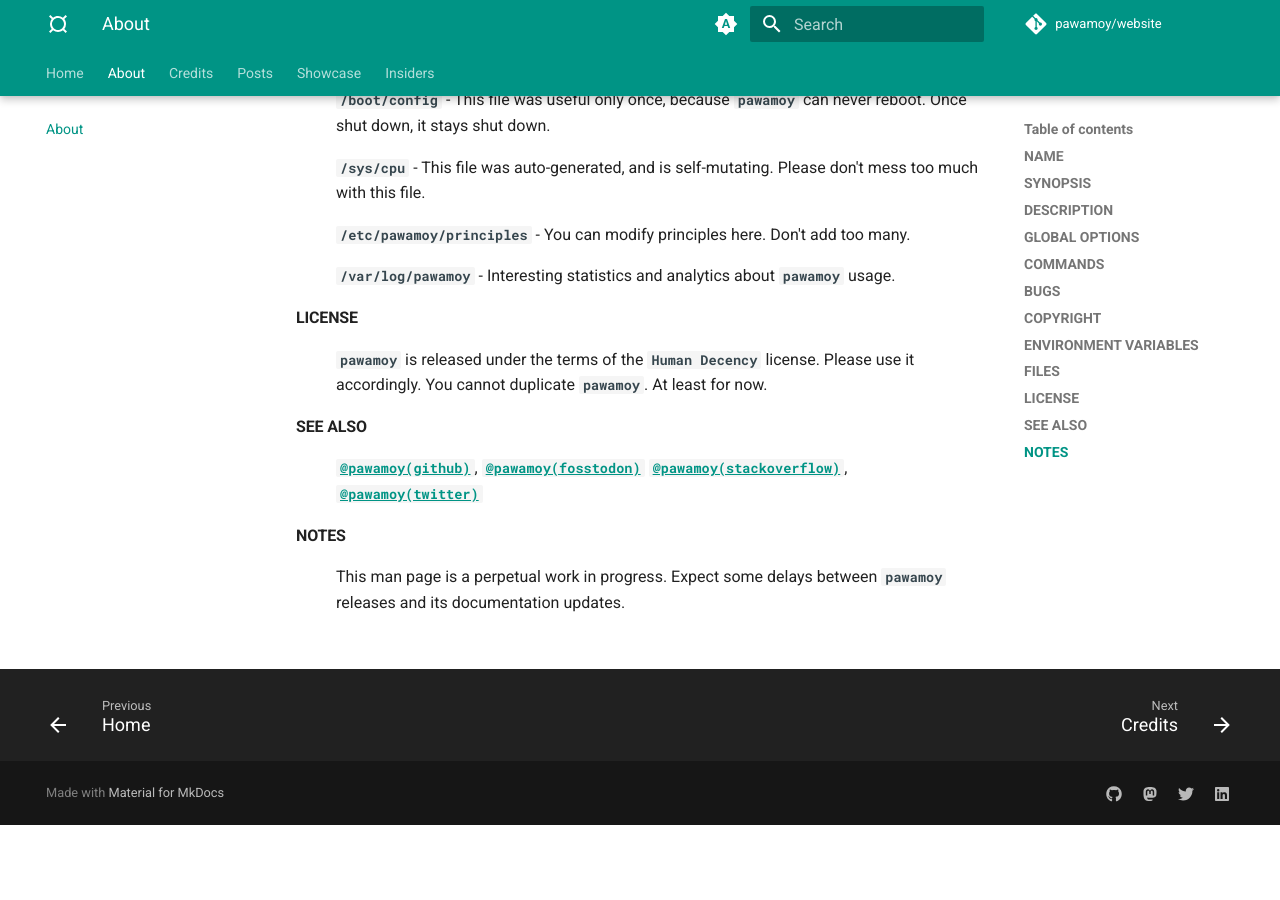
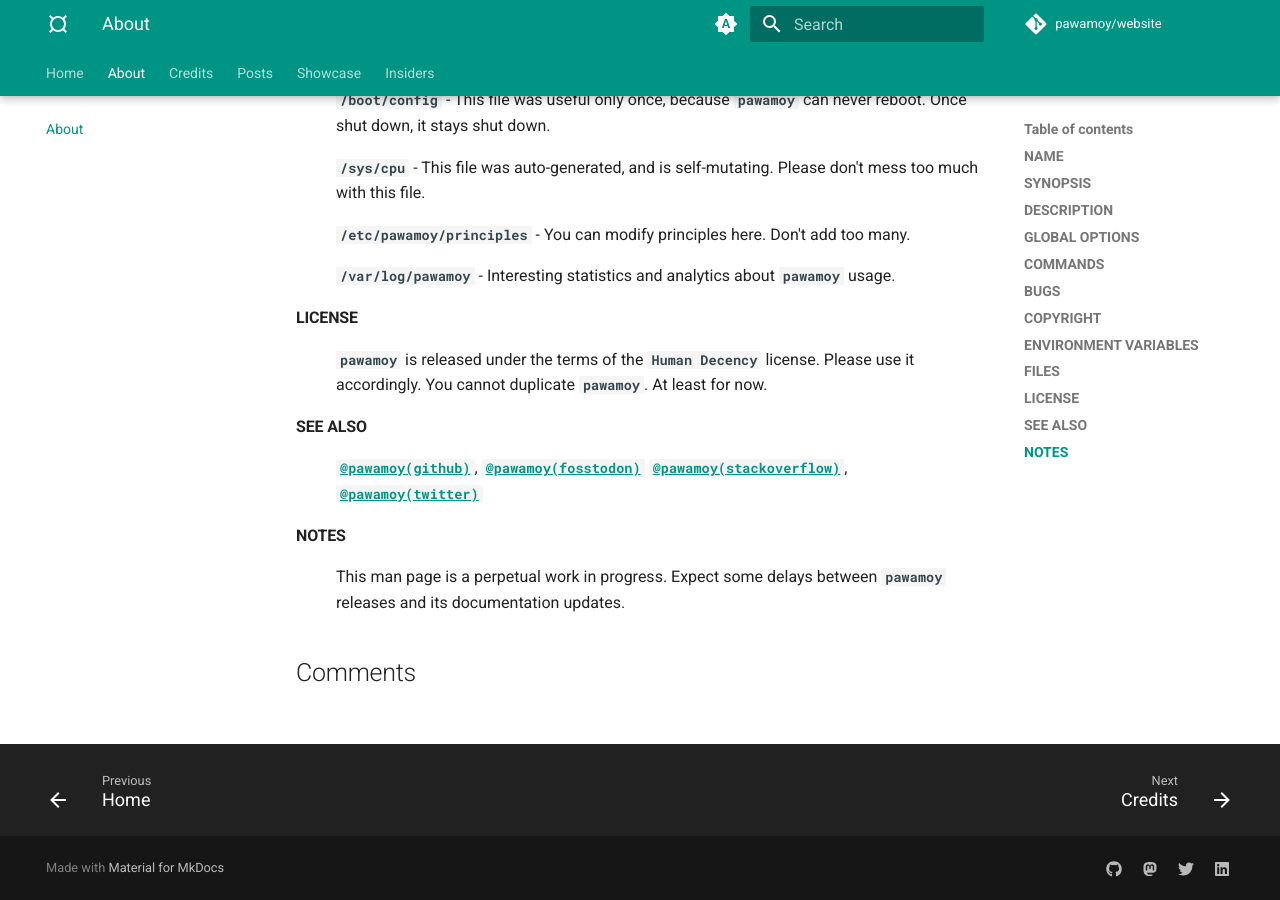
Before and after one commit to pawamoy/website, an MkDocs documentation site: the page built from docs/about.md, in a window 1280 px wide and 900 px high, scrolled down 4677 px. Built offline with MkDocs 1.6.1 and Material for MkDocs 9.7.7, drawn with Linux system fonts in a browser that asks for light colours; comment, search, counter and statistics services are not loaded; before the commit the page ends 5502 px from its top, so only the background shows below that.

Commit message:
Move Giscus section to partial template

```diff
--- /dev/null
+++ b/docs/templates/partials/comments.html
@@ -0,0 +1,57 @@
+
+<!-- Giscus -->
+<!-- https://squidfunk.github.io/mkdocs-material/setup/adding-a-comment-system/#giscus-integration -->
+{% if not page.meta.comments is false %}
+    <h2 id="__comments">{{ lang.t("meta.comments") }}</h2>
+    <script src="https://giscus.app/client.js"
+        data-repo="pawamoy/pawamoy.github.io"
+        data-repo-id="MDEwOlJlcG9zaXRvcnk1NTYxNzIxNA=="
+        data-category="General"
+        data-category-id="DIC_kwDOA1Cmvs4CPVxB"
+        data-mapping="pathname"
+        data-reactions-enabled="0"
+        data-emit-metadata="0"
+        data-input-position="bottom"
+        data-theme="preferred_color_scheme"
+        data-lang="en"
+        data-loading="lazy"
+        crossorigin="anonymous"
+        async>
+    </script>
+
+    <!-- Synchronize Giscus theme with palette -->
+    <script>
+        var giscus = document.querySelector("script[src*=giscus]")
+
+    // Set palette on initial load
+    var palette = __md_get("__palette")
+    if (palette && typeof palette.color === "object") {
+        var theme = palette.color.scheme === "slate"
+            ? "transparent_dark"
+            : "light"
+
+        // Instruct Giscus to set theme
+        giscus.setAttribute("data-theme", theme)
+    }
+
+    // Register event handlers after documented loaded
+    document.addEventListener("DOMContentLoaded", function() {
+        var ref = document.querySelector("[data-md-component=palette]")
+        ref.addEventListener("change", function() {
+            var palette = __md_get("__palette")
+            if (palette && typeof palette.color === "object") {
+                var theme = palette.color.scheme === "slate"
+                    ? "transparent_dark"
+                    : "light"
+
+                // Instruct Giscus to change theme
+                var frame = document.querySelector(".giscus-frame")
+                frame.contentWindow.postMessage(
+                    { giscus: { setConfig: { theme } } },
+                    "https://giscus.app"
+                )
+            }
+        })
+        })
+    </script>
+{% endif %}
--- a/docs/templates/post.html
+++ b/docs/templates/post.html
@@ -10,52 +10,5 @@
     <div class="{{ page.meta.image.class }}"><img src="{{ page.meta.image.src }}"/></div>
   {% endif %}
   {{ page.content }}
-
-  <!-- Giscus -->
-  <!-- https://squidfunk.github.io/mkdocs-material/setup/adding-a-comment-system/#giscus-integration -->
-  <hr>
-  <h2 id="__comments">{{ lang.t("meta.comments") }}</h2>
-  <script src="https://giscus.app/client.js"
-    data-repo="pawamoy/pawamoy.github.io"
-    data-repo-id="MDEwOlJlcG9zaXRvcnk1NTYxNzIxNA=="
-    data-category="General"
-    data-category-id="DIC_kwDOA1Cmvs4CPVxB"
-    data-mapping="pathname"
-    data-reactions-enabled="1"
-    data-emit-metadata="0"
-    data-input-position="bottom"
-    data-theme="preferred_color_scheme"
-    data-lang="en"
-    data-loading="lazy"
-    crossorigin="anonymous"
-    async>
-  </script>
-
-  <!-- Reload on palette change -->
-  <script>
-    var palette = __md_get("__palette")
-    if (palette && typeof palette.color === "object")
-      if (palette.color.scheme === "slate") {
-        var giscus = document.querySelector("script[src*=giscus]")
-        giscus.setAttribute("data-theme", "dark")
-      }
-
-    /* Register event handlers after documented loaded */
-    document.addEventListener("DOMContentLoaded", function() {
-      var ref = document.querySelector("[data-md-component=palette]")
-      ref.addEventListener("change", function() {
-        var palette = __md_get("__palette")
-        if (palette && typeof palette.color === "object") {
-          var theme = palette.color.scheme === "slate" ? "dark" : "light"
-
-          /* Instruct Giscus to change theme */
-          var frame = document.querySelector(".giscus-frame")
-          frame.contentWindow.postMessage(
-            { giscus: { setConfig: { theme } } },
-            "https://giscus.app"
-          )
-        }
-      })
-    })
-  </script>
+  {% include "partials/comments.html" %}
 {% endblock %}
```
